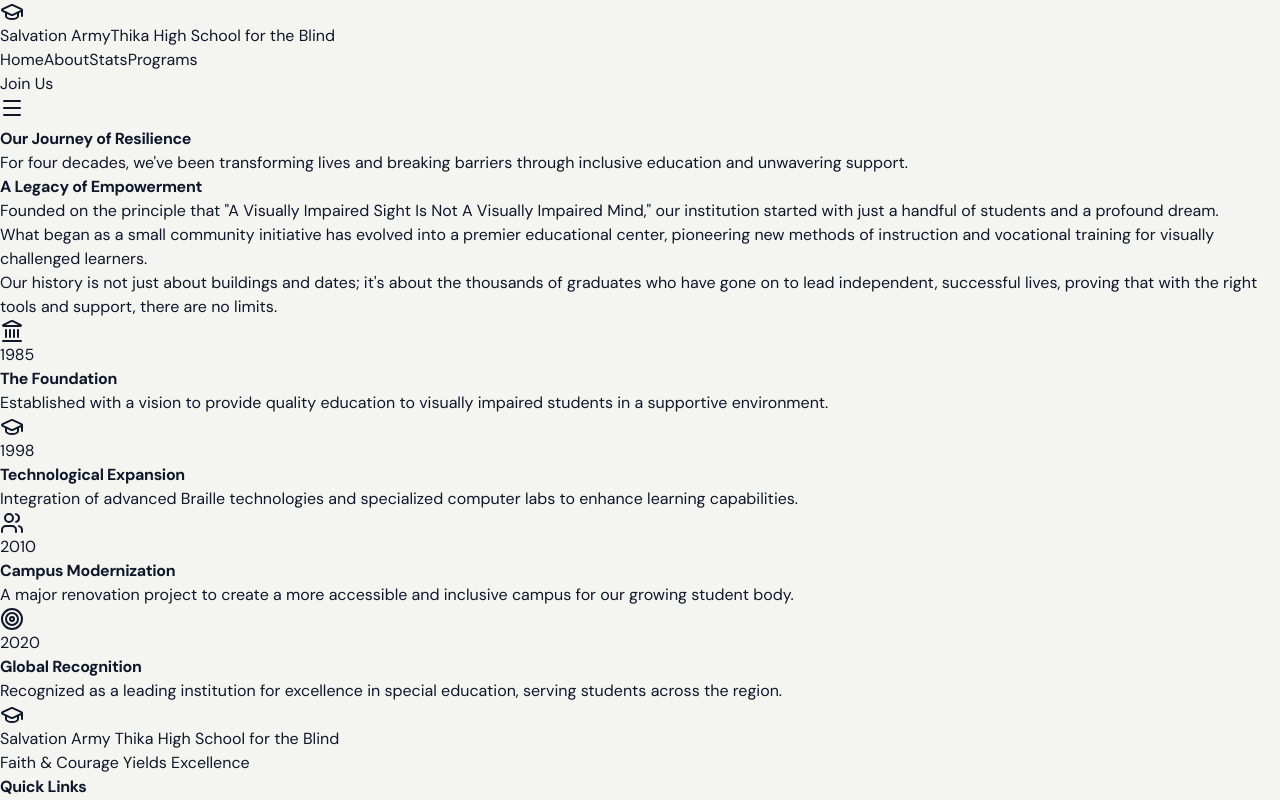
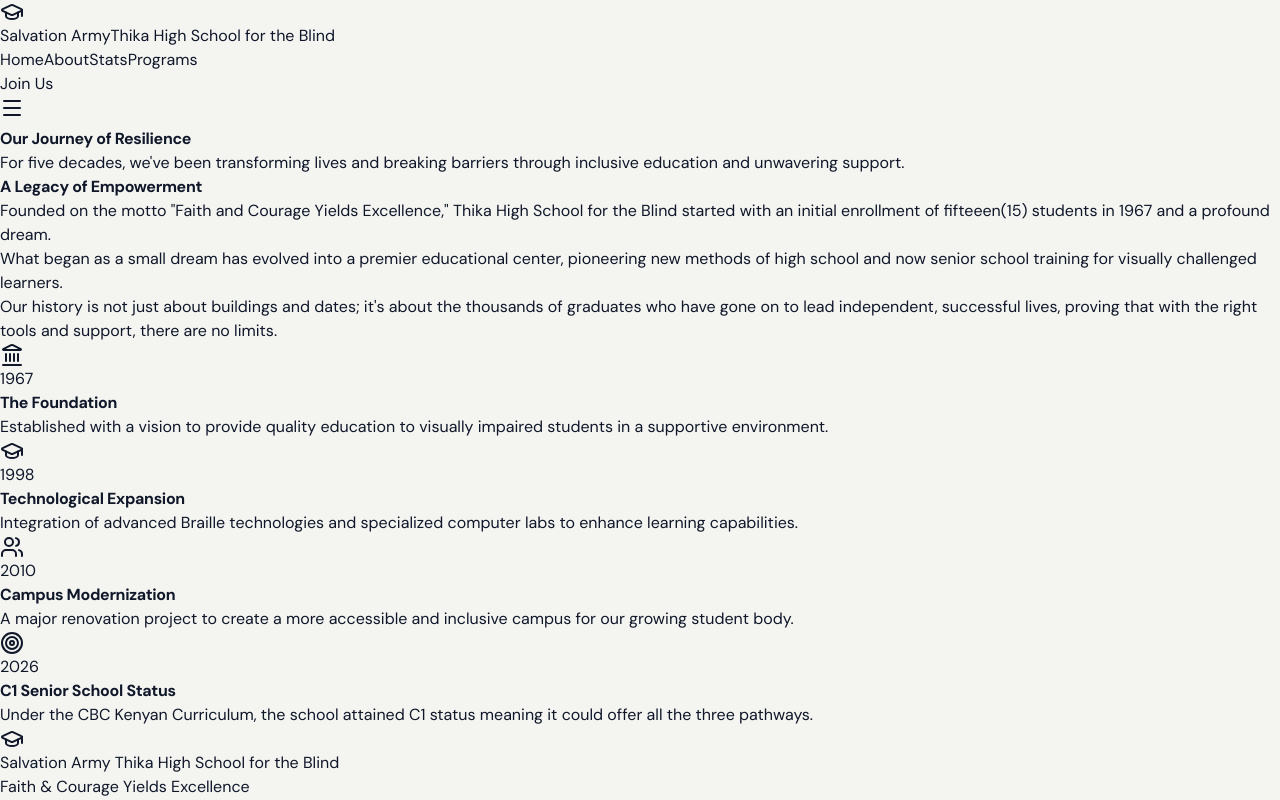
Before and after one commit to KaranjaK/thika-high-school-4-vi, a React (Vite) app: page /thika-high-school-4-vi/history in a window 1280 px wide. Shown: the top 800 px of the page. Built offline with nearby package versions, Linux system fonts and the light colour scheme; a web font is replaced by a local one.

Commit message:
It will update the History page

```diff
--- a/src/pages/History.jsx
+++ b/src/pages/History.jsx
@@ -6,7 +6,7 @@ import { Footer } from "../components/sections/footer";
 export default function HistoryPage() {
     const milestones = [
         {
-            year: "1985",
+            year: "1967",
             title: "The Foundation",
             description: "Established with a vision to provide quality education to visually impaired students in a supportive environment.",
             icon: Landmark
@@ -24,9 +24,9 @@ export default function HistoryPage() {
             icon: Users
         },
         {
-            year: "2020",
-            title: "Global Recognition",
-            description: "Recognized as a leading institution for excellence in special education, serving students across the region.",
+            year: "2026",
+            title: "C1 Senior School Status",
+            description: "Under the CBC Kenyan Curriculum, the school attained C1 status meaning it could offer all the three pathways.",
             icon: Target
         }
     ];
@@ -49,7 +49,7 @@ export default function HistoryPage() {
                                 Our Journey of Resilience
                             </h1>
                             <p className="text-xl opacity-90">
-                                For four decades, we've been transforming lives and breaking barriers through inclusive education and unwavering support.
+                                For five decades, we've been transforming lives and breaking barriers through inclusive education and unwavering support.
                             </p>
                         </motion.div>
                     </div>
@@ -63,10 +63,10 @@ export default function HistoryPage() {
                                 <h2 className="mb-6 font-display text-3xl font-bold text-primary">A Legacy of Empowerment</h2>
                                 <div className="space-y-6 text-lg text-muted-foreground">
                                     <p>
-                                        Founded on the principle that "A Visually Impaired Sight Is Not A Visually Impaired Mind," our institution started with just a handful of students and a profound dream.
+                                        Founded on the motto "Faith and Courage Yields Excellence," Thika High School for the Blind started with an initial enrollment of fifteeen(15) students in 1967 and a profound dream.
                                     </p>
                                     <p>
-                                        What began as a small community initiative has evolved into a premier educational center, pioneering new methods of instruction and vocational training for visually challenged learners.
+                                        What began as a small dream has evolved into a premier educational center, pioneering new methods of high school and now senior school training for visually challenged learners.
                                     </p>
                                     <p>
                                         Our history is not just about buildings and dates; it's about the thousands of graduates who have gone on to lead independent, successful lives, proving that with the right tools and support, there are no limits.
```
Also changed, not shown: 1 other file (tests, documents, lock files or other folders).
